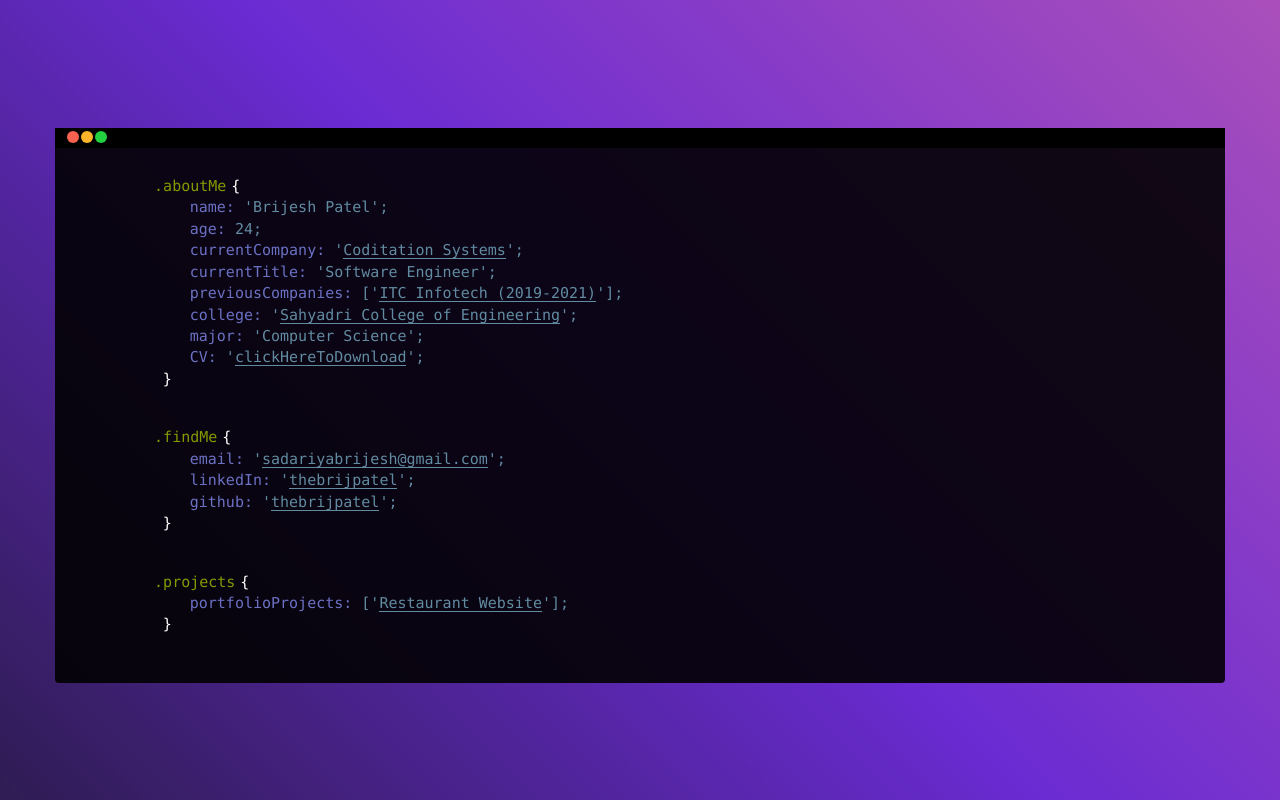
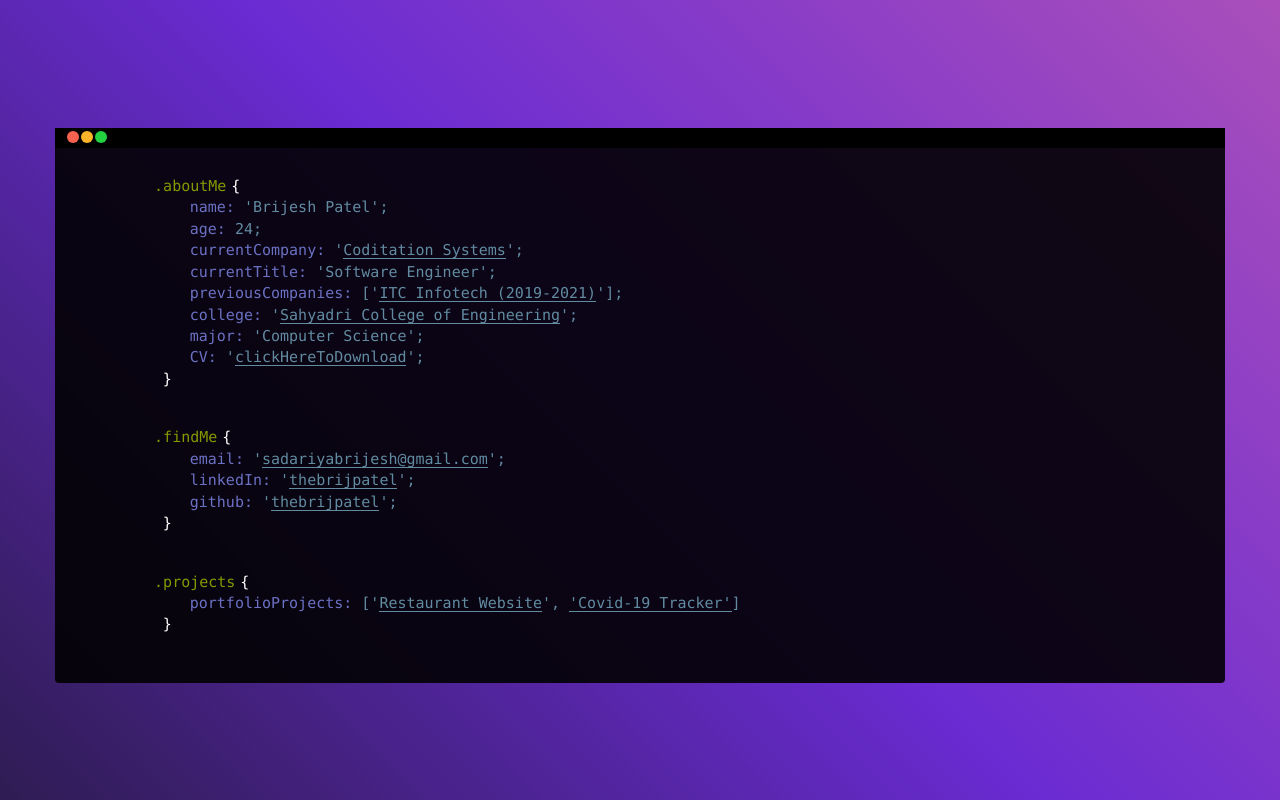
Before and after one commit to thebrijpatel/thebrijpatel.github.io, a plain HTML site: page index.html in a window 1280 px wide. Drawn offline with nearby package versions, Linux system fonts and the light colour scheme.

Commit message:
Adding a portfolio project

```diff
--- a/index.html
+++ b/index.html
@@ -44,7 +44,7 @@
             </code>
             <code>
               <span class="bp-keyword">.projects</span><span class="bp">{</span>
-                <span class="bp-params">portfolioProjects: <span class="val">['<a href='https://restaurant-bp.web.app/' target="_blank">Restaurant Website</a>'];</span></span>
+                <span class="bp-params">portfolioProjects: <span class="val">['<a href='https://restaurant-bp.web.app/' target="_blank">Restaurant Website</a>', <a href="https://covid19trackerbybp.web.app/" target="_blank">'Covid-19 Tracker'</a>]</span></span>
                 <span class="bp1">}</span>
             </code>
           </pre>
```
